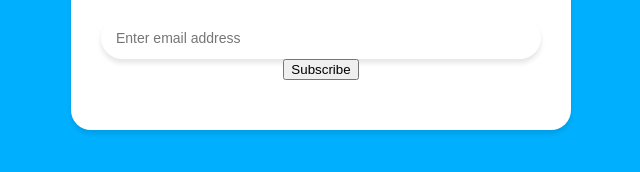
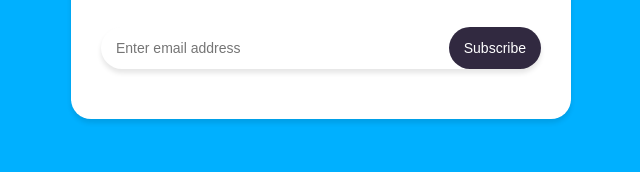
Before and after one commit to j3ffh95/newsletter-design, a plain HTML site: page index.html in a window 1280 px wide. Shown: the part 408-580 px from the top of the page, without its empty margins (319-959 px from the left). Drawn offline with Linux system fonts and the light colour scheme; a web font is replaced by a local one.

Commit message:
Added style to the btn class

```diff
--- a/style.css
+++ b/style.css
@@ -52,3 +52,17 @@ body {
   padding: 12px 15px;
   width: 100%;
 }
+
+.btn {
+  background-color: #312940;
+  border: 0;
+  border-radius: 50px;
+  color: #fff;
+  font-family: inherit;
+  font-size: 14px;
+  height: 42px;
+  padding: 12px 15px;
+  position: absolute;
+  top: 0;
+  right: 0;
+}
```
